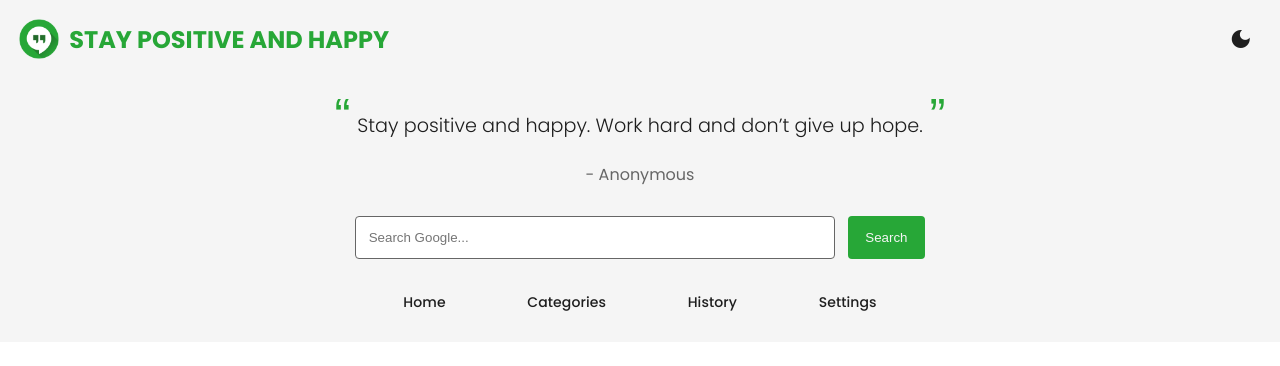
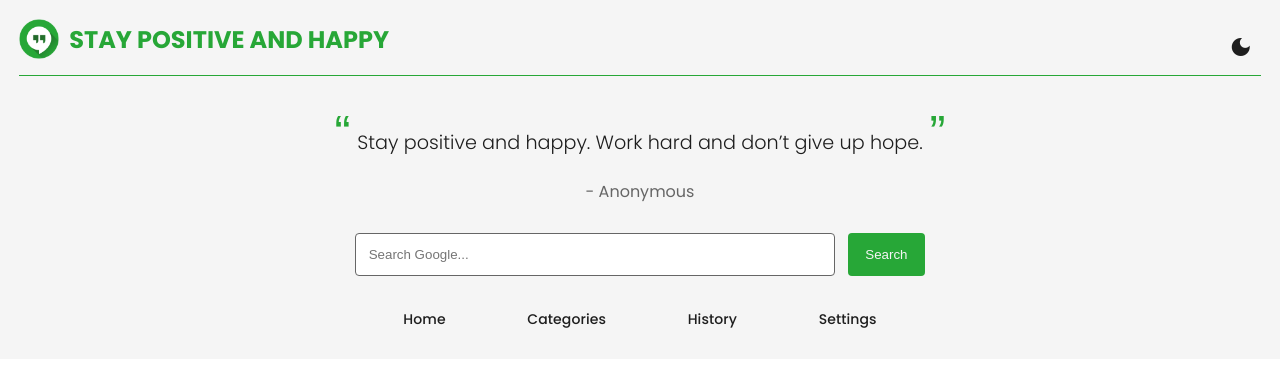
Before and after one commit to LejeuneA/positive-quotes-app, an Angular app: page / in a window 1280 px wide. Shown: the top 366 px of the page. Built offline with nearby package versions, Linux system fonts and the light colour scheme; no server answers.

Commit message:
Update app.component.scss

```diff
--- a/src/app/app.component.scss
+++ b/src/app/app.component.scss
@@ -29,11 +29,13 @@ header {
   align-items: center;
   margin-bottom: 1rem;
   background-color: inherit;
+  border-bottom: 1px solid $primary-color;
 
   .header-content {
     display: flex;
     flex-direction: row;
     align-items: center;
+    padding-bottom: 1rem;
 
     .header-icon {
       width: 40px;
```
